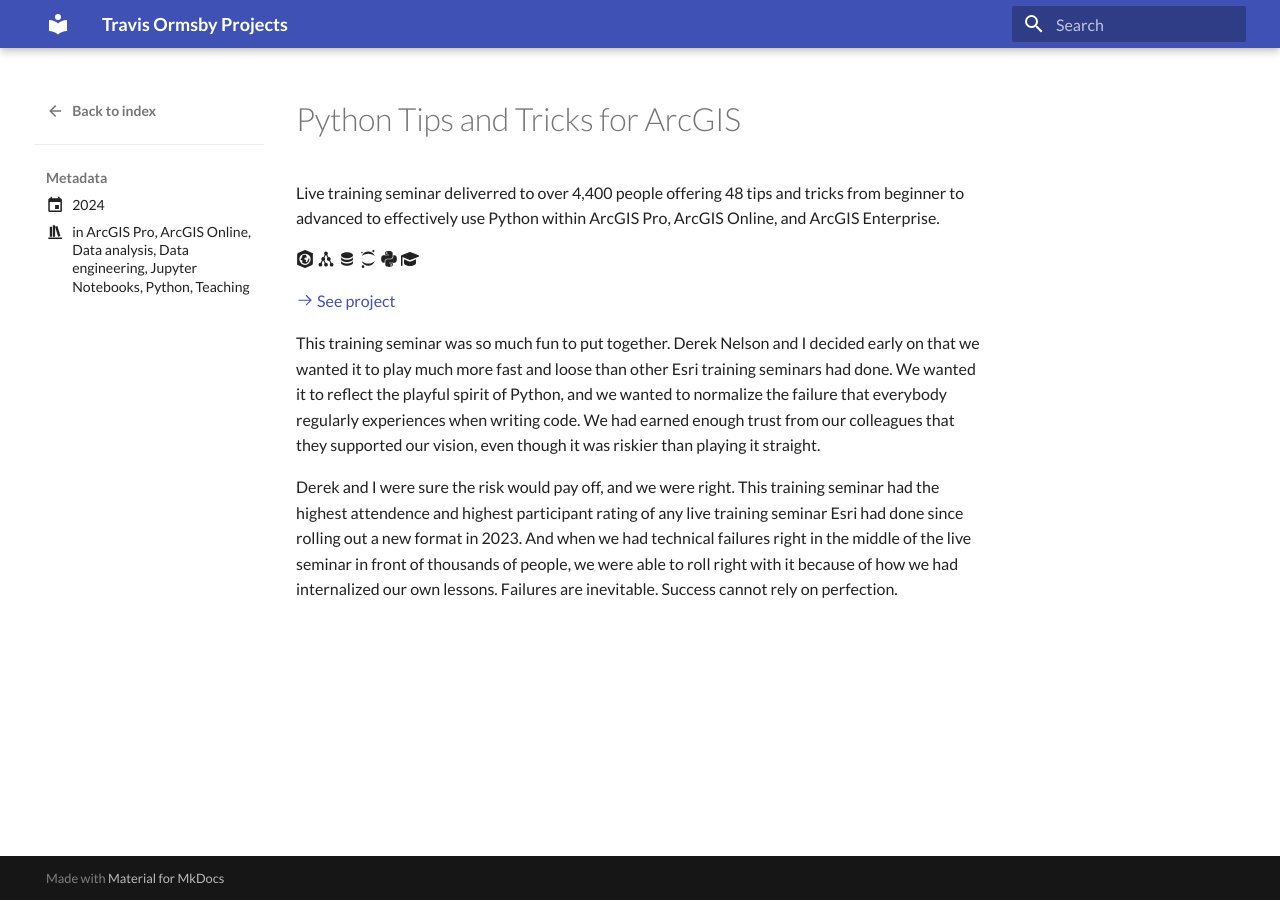
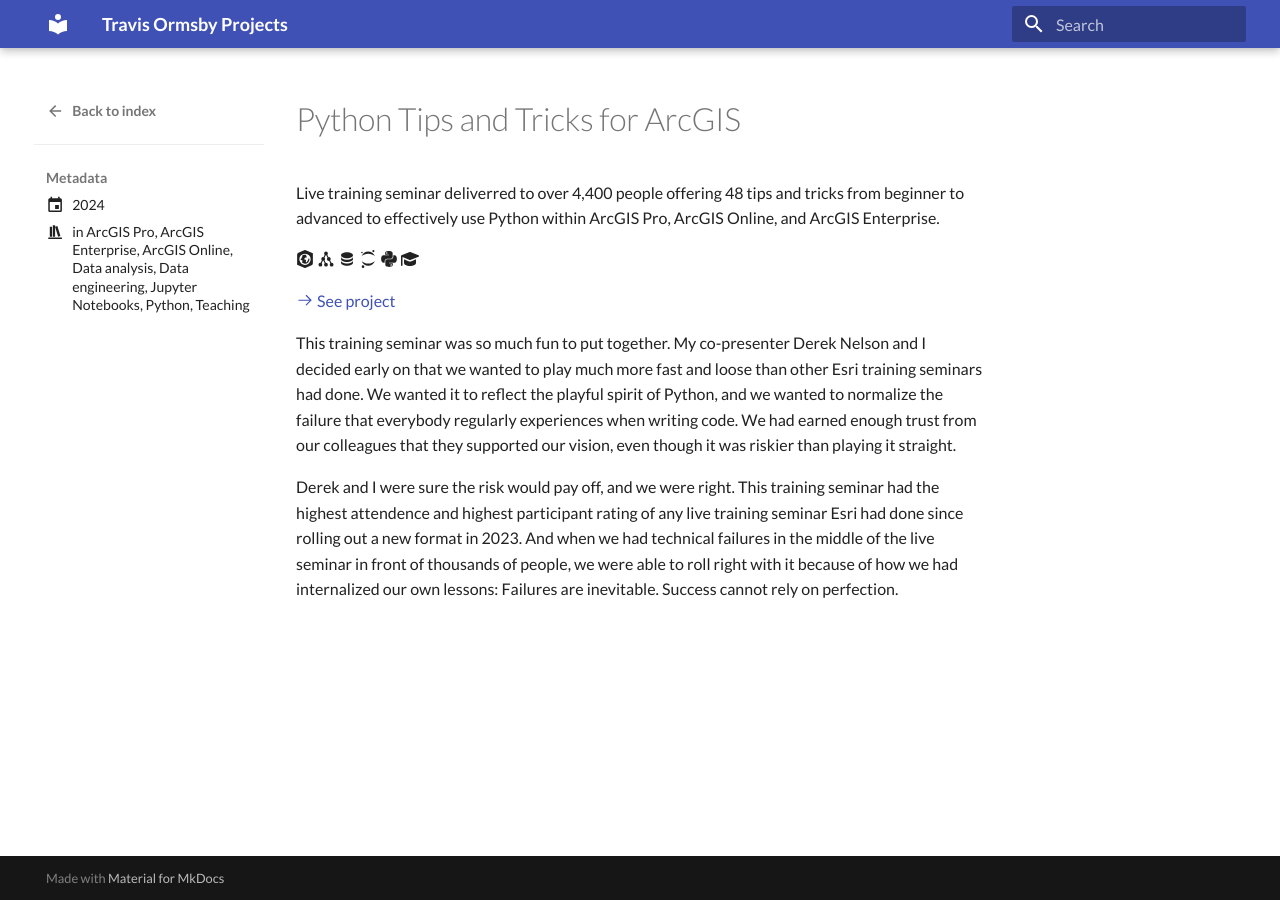
Before and after one commit to travisormsby/travisormsby.github.io, an MkDocs documentation site: the page built from docs/posts/python-tips-tricks.md, in a window 1280 px wide. Built offline with MkDocs 1.6.1 and Material for MkDocs 9.7.7, drawn with Linux system fonts in a browser that asks for light colours.

Commit message:
content update

```diff
--- a/docs/posts/python-tips-tricks.md
+++ b/docs/posts/python-tips-tricks.md
@@ -3,6 +3,7 @@
 date: 2024-06-01
 categories:
   - ArcGIS Pro
+  - ArcGIS Enterprise
   - ArcGIS Online
   - Data analysis
   - Data engineering
@@ -27,6 +28,6 @@
 
 <!-- more -->
 
-This training seminar was so much fun to put together. Derek Nelson and I decided early on that we wanted it to play much more fast and loose than other Esri training seminars had done. We wanted it to reflect the playful spirit of Python, and we wanted to normalize the failure that everybody regularly experiences when writing code. We had earned enough trust from our colleagues that they supported our vision, even though it was riskier than playing it straight.
+This training seminar was so much fun to put together. My co-presenter Derek Nelson and I decided early on that we wanted to play much more fast and loose than other Esri training seminars had done. We wanted it to reflect the playful spirit of Python, and we wanted to normalize the failure that everybody regularly experiences when writing code. We had earned enough trust from our colleagues that they supported our vision, even though it was riskier than playing it straight.
 
-Derek and I were sure the risk would pay off, and we were right. This training seminar had the highest attendence and highest participant rating of any live training seminar Esri had done since rolling out a new format in 2023. And when we had technical failures right in the middle of the live seminar in front of thousands of people, we were able to roll right with it because of how we had internalized our own lessons. Failures are inevitable. Success cannot rely on perfection.
+Derek and I were sure the risk would pay off, and we were right. This training seminar had the highest attendence and highest participant rating of any live training seminar Esri had done since rolling out a new format in 2023. And when we had technical failures in the middle of the live seminar in front of thousands of people, we were able to roll right with it because of how we had internalized our own lessons: Failures are inevitable. Success cannot rely on perfection.
```
